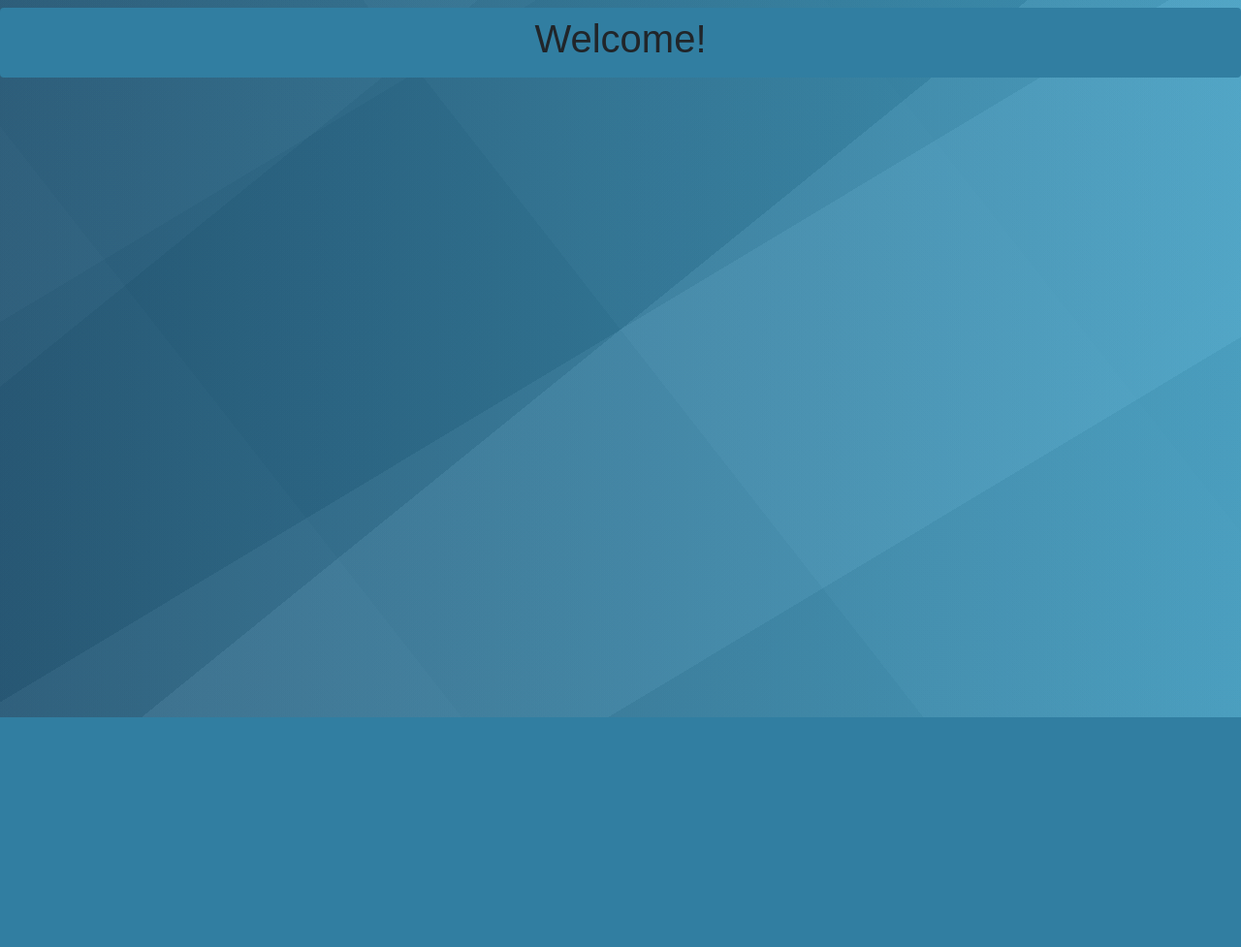
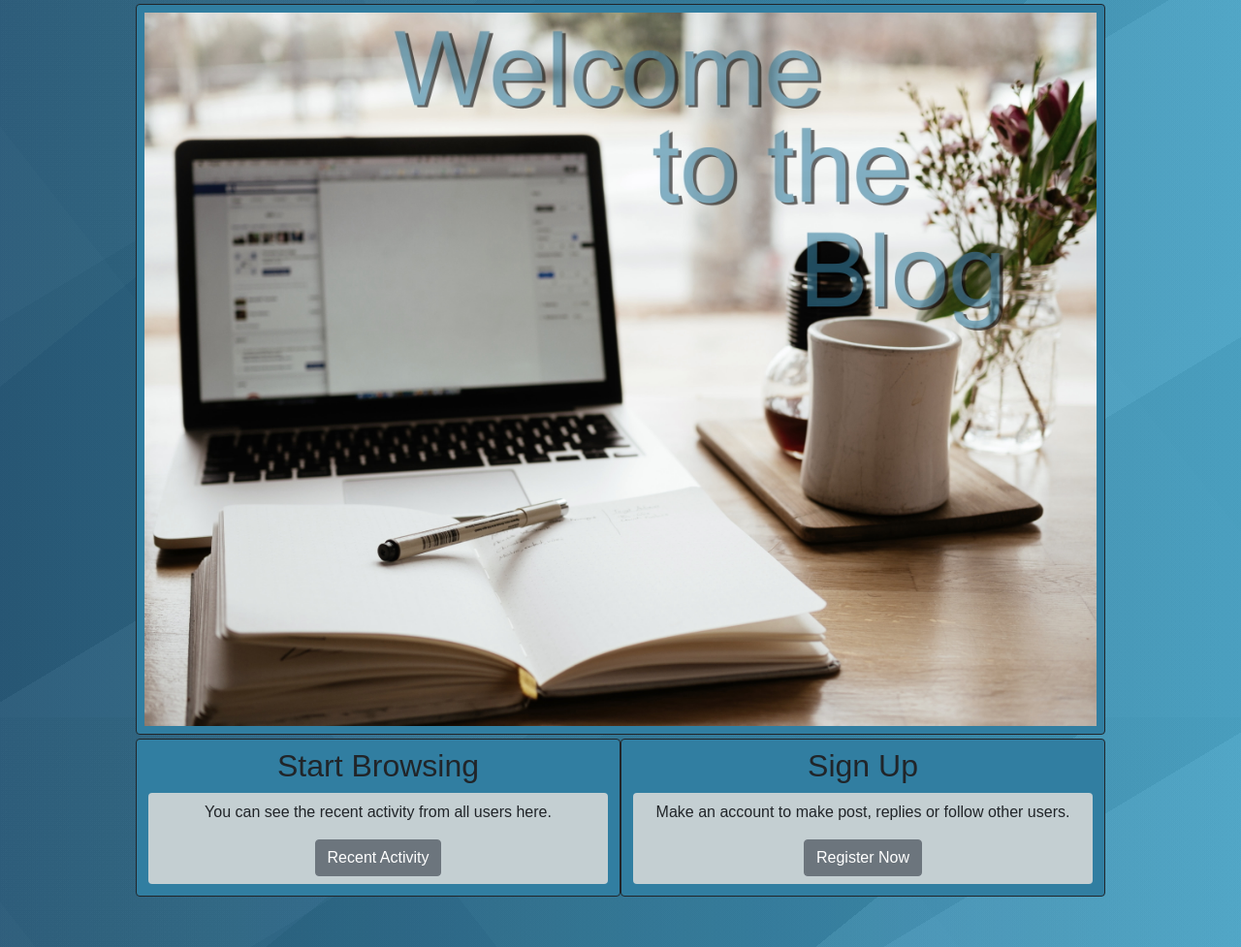
Before and after one commit to ZakMcRae/psts-api-front-end, a Python web app: template Blog_FastAPI/templates/landing.html in a window 1280 px wide. Shown: the part 60-1037 px from the top of the page at 97% size. Before the commit the page ends 800 px from the top, so only its background shows below. Run offline with Jinja, Linux system fonts and the light colour scheme; the template is opened without the code that fills it, so the values that code supplies are empty.

Commit message:
redid landing page, added images
replaced placeholder landing page with real page
added images to landing page

```diff
--- a/Blog_FastAPI/templates/landing.html
+++ b/Blog_FastAPI/templates/landing.html
@@ -1,7 +1,25 @@
 {% extends 'base.html' %}
 
 {% block content %}
-    <div class="bg-main my-2 text-center p-2 rounded">
-        <h1>Welcome!</h1>
+    <div class="bg-main rounded main-block mx-auto my-1 p-2 border border-dark">
+        <img class="img-fluid" src="static/images/landing1.jpg" alt="">
     </div>
+
+    <div class="row main-block mx-auto text-center mb-5">
+        <div class="col-sm-6 bg-main rounded border border-dark py-2 mb-1">
+            <h2>Start Browsing</h2>
+            <div class="bg-minor rounded mb-1 py-2">
+                <p>You can see the recent activity from all users here.</p>
+                <a class="btn btn-secondary" href="{{ url_for('get_recent_activity') }}">Recent Activity</a>
+            </div>
+        </div>
+        <div class="col-sm-6 bg-main rounded border border-dark py-2 mb-1">
+            <h2>Sign Up</h2>
+            <div class="bg-minor rounded mb-1 py-2">
+                <p>Make an account to make post, replies or follow other users.</p>
+                <a class="btn btn-secondary" href="{{ url_for('get_register_account') }}">Register Now</a>
+            </div>
+        </div>
+    </div>
+
 {% endblock %}
```
Also changed, not shown: Blog_FastAPI/static/images/landing1.jpg (added), 1 other file.
